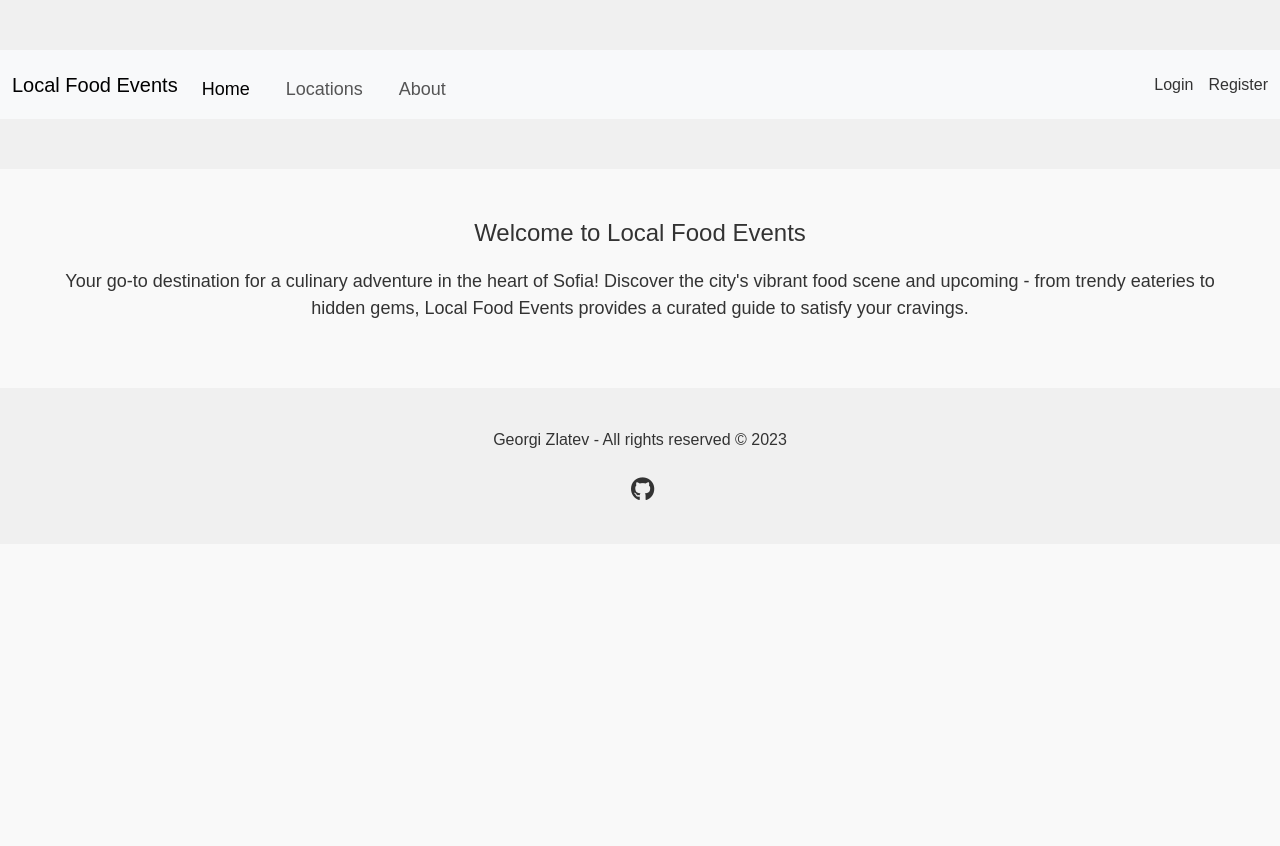
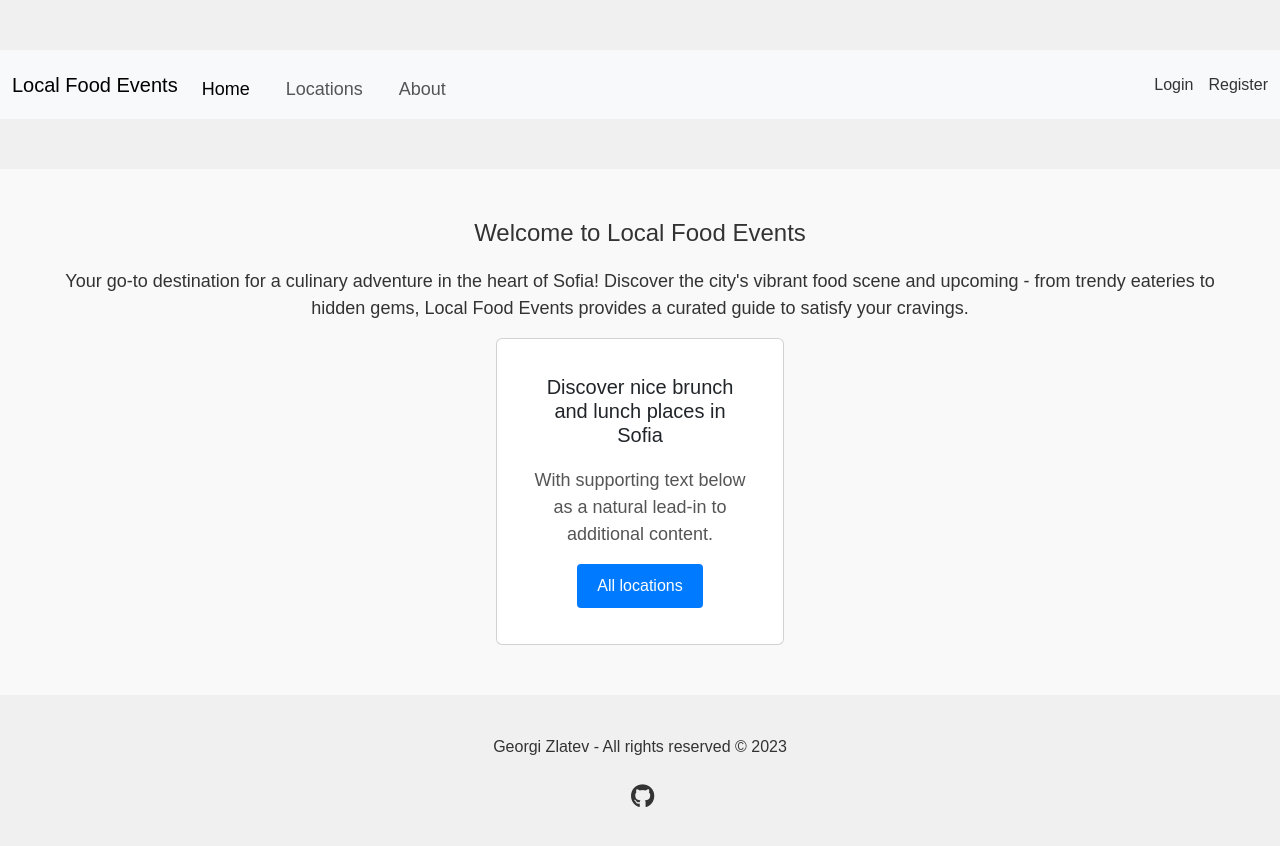
Before and after one commit to georgi-zlatev/exam-react-dec-2023, a React (Vite) app: page / in a window 1280 px wide. Shown: the top 846 px of the page. Before the commit the page ends 800 px from the top, so only its background shows below. Built offline with nearby package versions, Linux system fonts and the light colour scheme.

Commit message:
Created new item on Home screen, created Edit and Delere buttons without finctionality

```diff
--- a/src/components/Home/Home.jsx
+++ b/src/components/Home/Home.jsx
@@ -1,14 +1,29 @@
 import React from "react";
+
 import "./Home.css"; // Import the CSS file
 
 export default function Home() {
-    return(
-        <div className="welcome-world">
-        <h1>Welcome to Local Food Events</h1>
-        <p>
-        Your go-to destination for a culinary adventure in the heart of Sofia! Discover the city's vibrant food scene and upcoming - from trendy eateries to hidden gems, Local Food Events provides a curated guide to satisfy your cravings.
-        </p>
+  return (
+    <div className="welcome-world">
+      <h1>Welcome to Local Food Events</h1>
+      <p>
+        Your go-to destination for a culinary adventure in the heart of Sofia!
+        Discover the city's vibrant food scene and upcoming - from trendy
+        eateries to hidden gems, Local Food Events provides a curated guide to
+        satisfy your cravings.
+      </p>
+
+
+
+      <div class="card">
+  <div class="card-body">
+    <h5 class="card-title">  Discover nice brunch and lunch places in Sofia
+</h5>
+    <p class="card-text">With supporting text below as a natural lead-in to additional content.</p>
+    <a href="/locations" class="btn btn-primary">All locations</a>
+  </div>
+</div>
+
     </div>
-
-    )
+  );
 }
--- a/src/components/LocationDetails/LocationDetails.jsx
+++ b/src/components/LocationDetails/LocationDetails.jsx
@@ -64,11 +64,11 @@ export default function LocationDetails() {
       </article>
 
 
-        {/* {/* <!-- Edit/Delete buttons ( Only for creator of this game )  -->
+
     <div className="buttons">
-      <a href="#" className="button">Edit</a>
-      <a href="#" className="button">Delete</a>
-    </div> */}
+      <a href="#" className="btn submit">Edit</a>
+      <a href="#" className="btn submit">Delete</a>
+    </div>
 
 
 
```
Also changed, not shown: src/components/Home/Home.css (line endings or trailing spaces).
